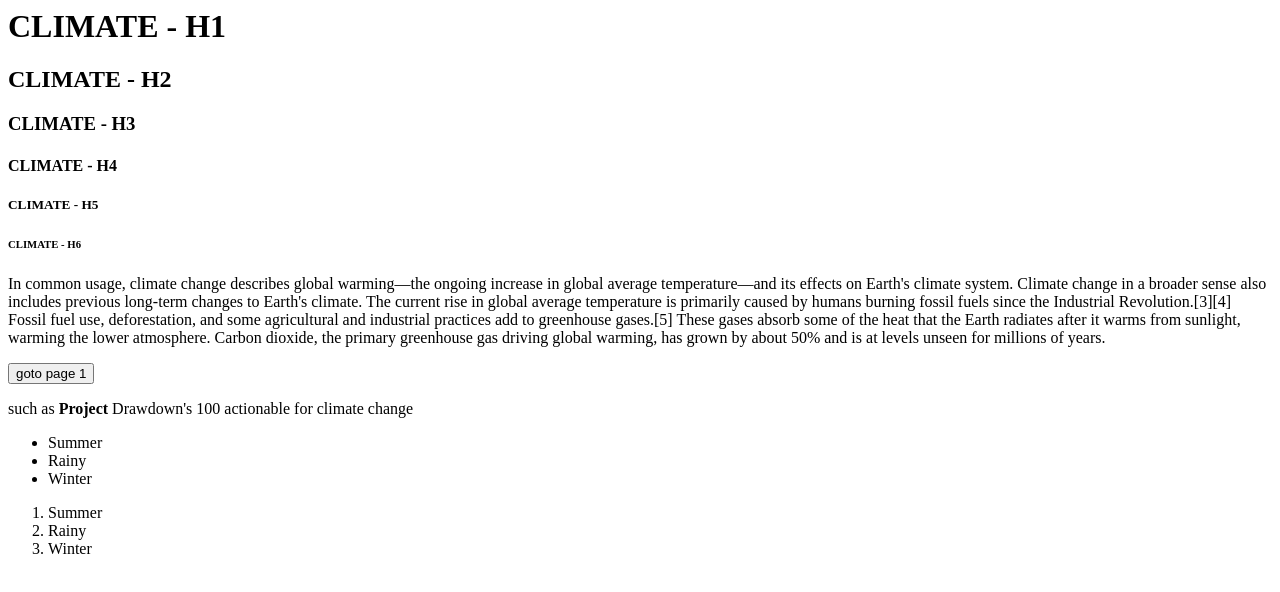
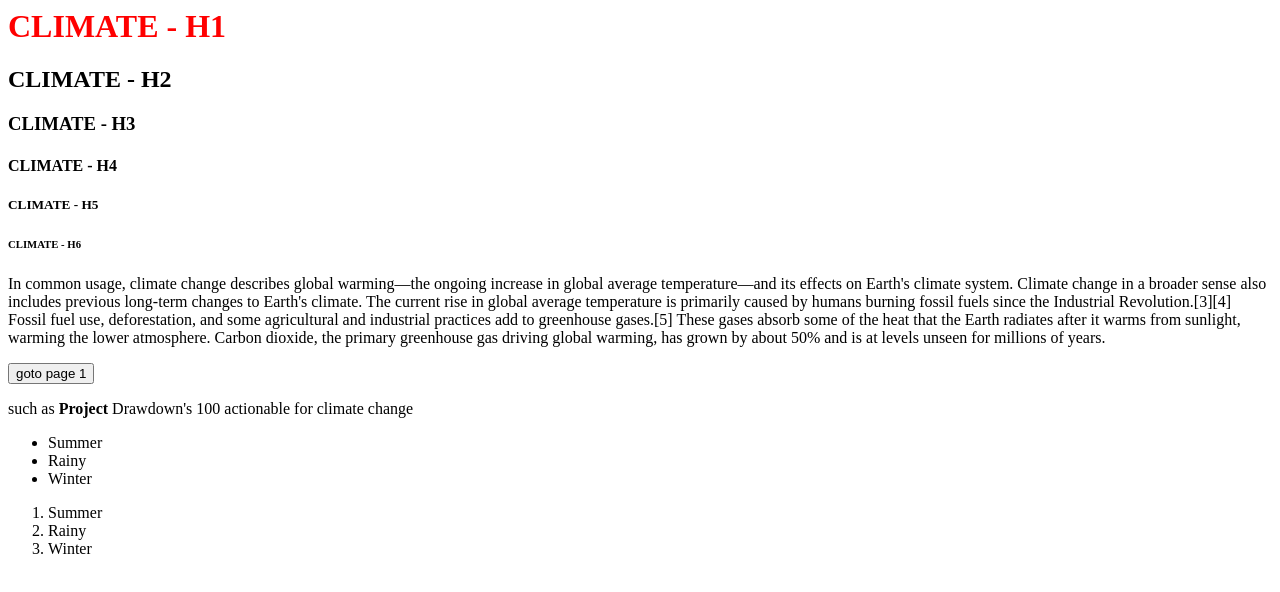
Before and after one commit to harinimuthu77/MERN-BATCH-6, a plain HTML site: page index.html in a window 1280 px wide. Drawn offline with Linux system fonts and the light colour scheme.

Commit message:
First commit

```diff
--- /dev/null
+++ b/css/day5.css
@@ -0,0 +1,3 @@
+.don{
+    color: red;
+}
--- a/index.html
+++ b/index.html
@@ -1,9 +1,12 @@
 <html>
     <head>
         <title>Climate</title>
-    </head>
+<!--link:css-->
+<link rel="stylesheet" href="./css/day5.css">
+   </head>
     <body>
-        <h1> CLIMATE - H1</h1>
+
+        <h1 class="don"> CLIMATE - H1</h1>
         <h2> CLIMATE - H2</h2>
         <h3> CLIMATE - H3</h3>
         <h4> CLIMATE - H4</h4>
```
Also changed, not shown: day2.html (deleted).
